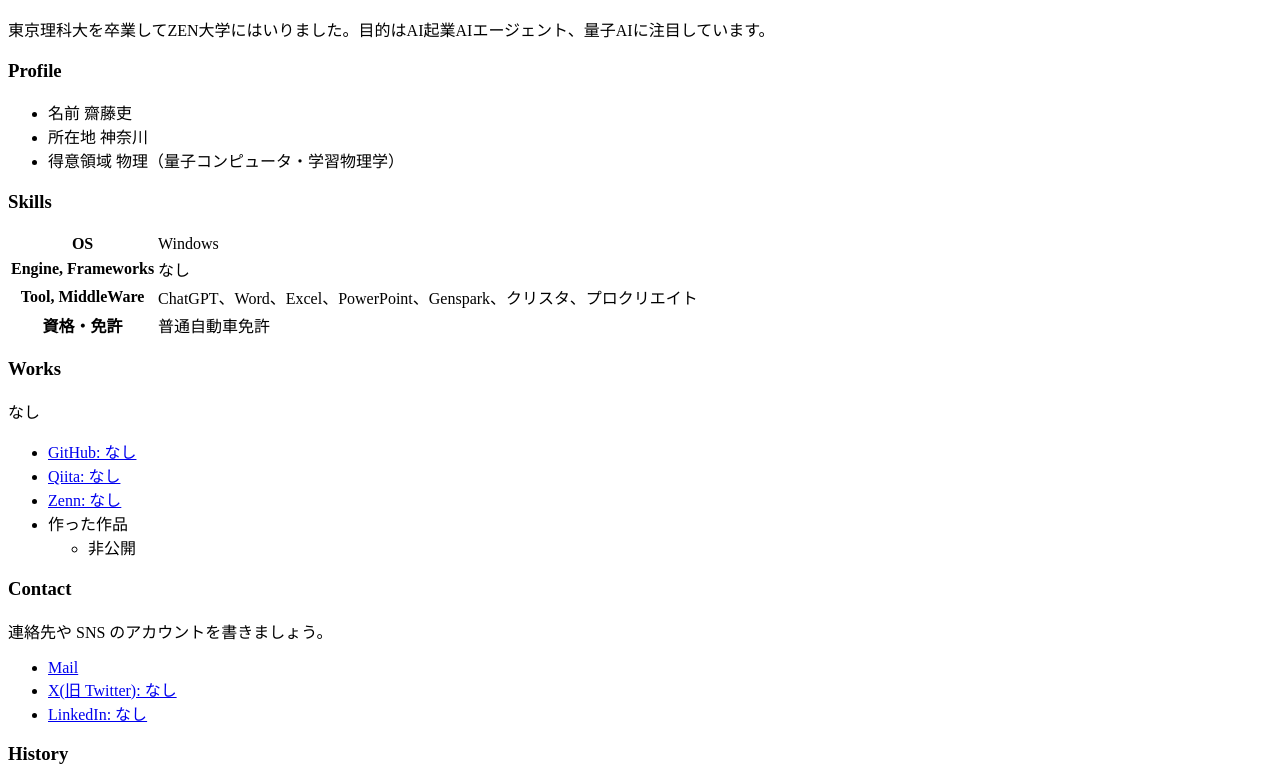
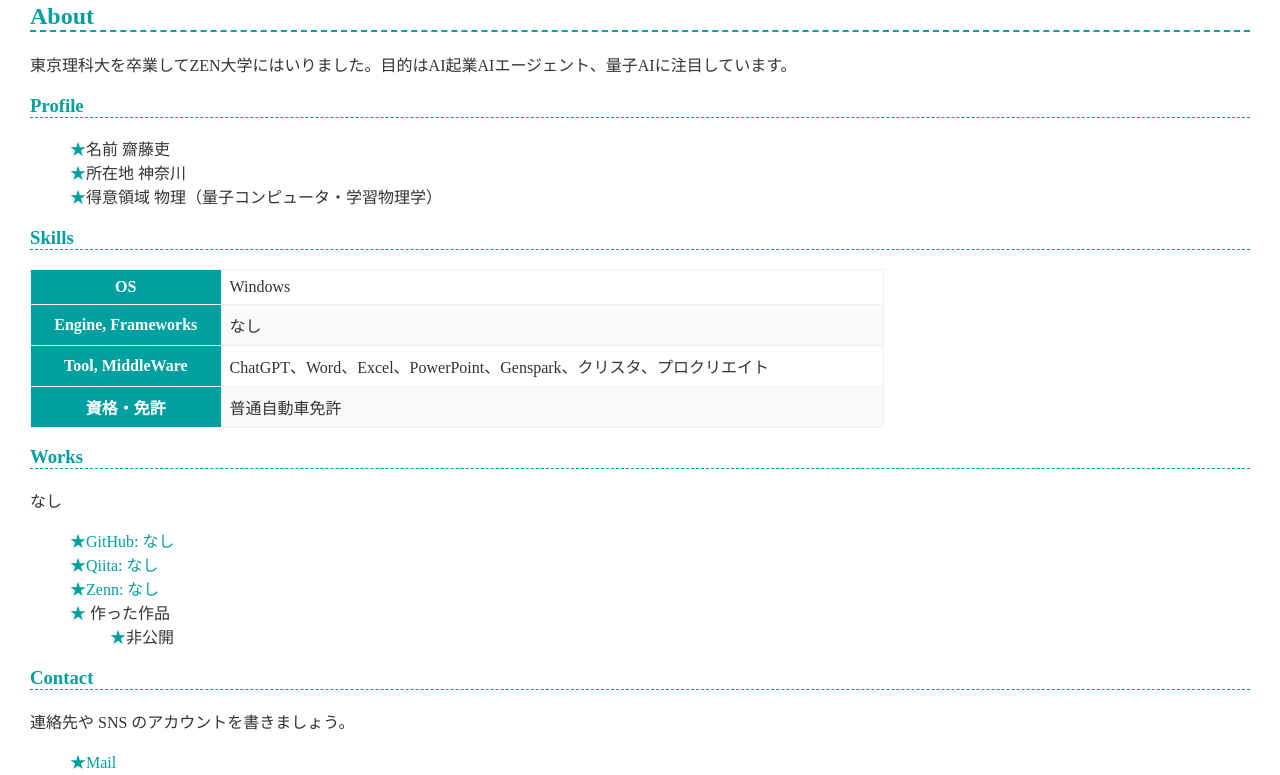
Before and after one commit to tusSaito/tusSaito.github.io, a plain HTML site: page index.html in a window 1280 px wide. Shown: the part 110-885 px from the top of the page. Drawn offline with Linux system fonts and the light colour scheme.

Commit message:
Update index.html

```diff
--- a/index.html
+++ b/index.html
@@ -4,7 +4,7 @@
     <meta charset="utf-8">
     <meta name="viewport" content="width=device-width, initial-scale=1">
     <title>Deeplearnerのポートフォリオ</title>
-    <linc href = "style.css" rel="stylesheet">
+    <link href = "style.css" rel="stylesheet">
   </head>
   <body>
     <h1>Deeplearner</h1>
```
